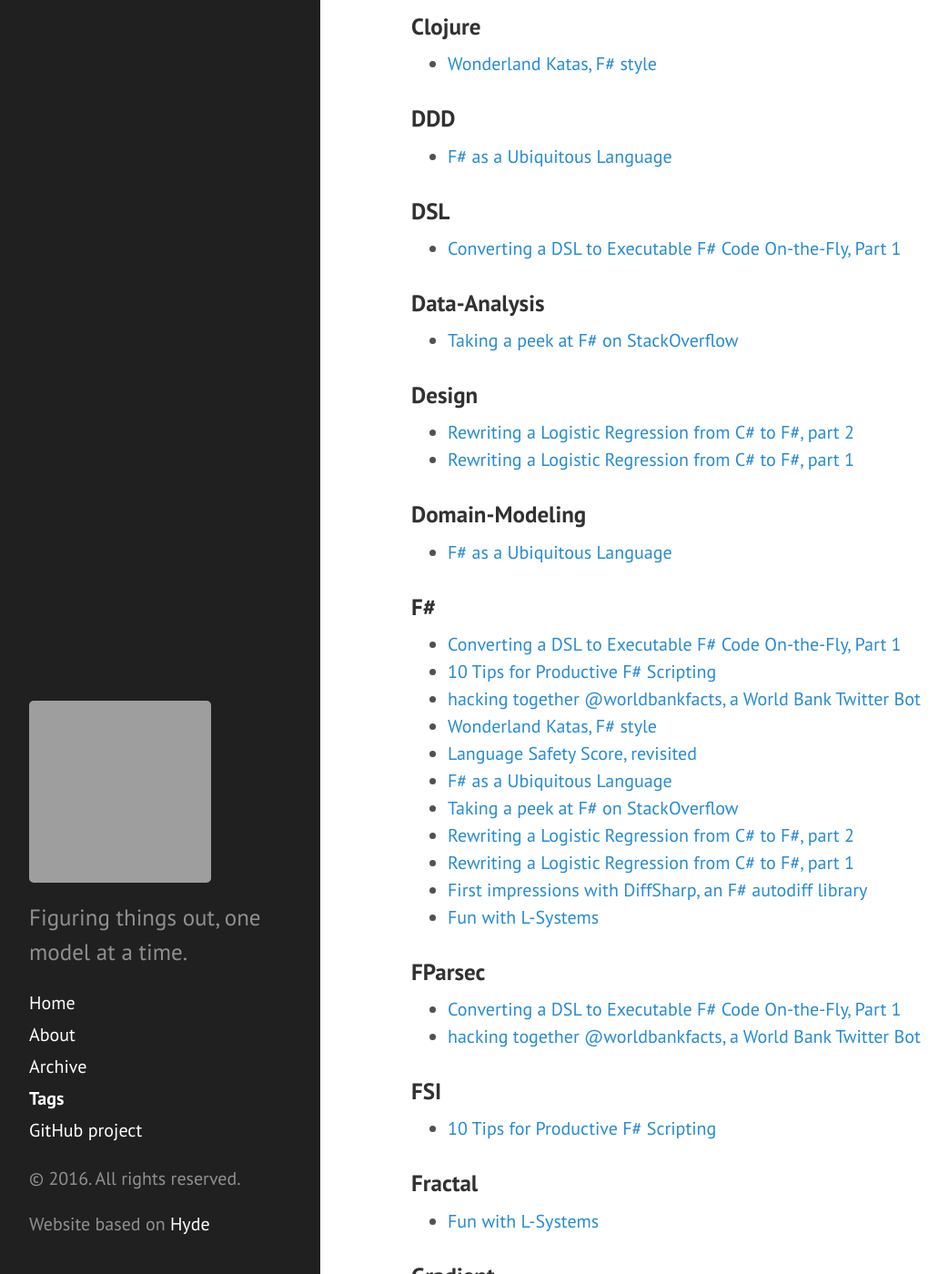
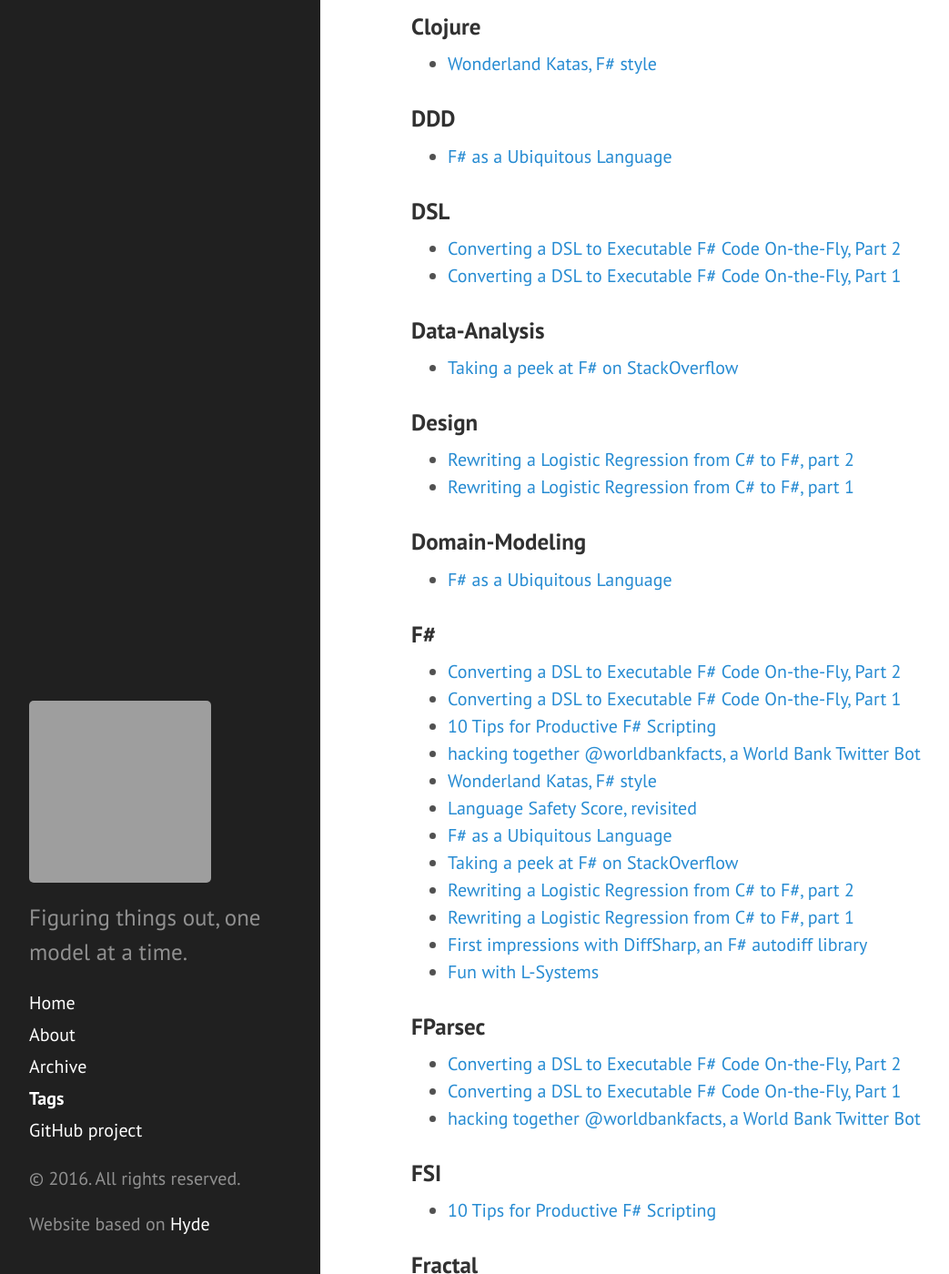
Before and after one commit to mathias-brandewinder/mathias-brandewinder.github.io, a Jekyll site: the page built from tags.html, in a window 1280 px wide and 1400 px high, scrolled down 691 px. Shown: the whole window at 91% size, without its empty margins (8-1051 px from the left). Built offline with Jekyll 4.4.1, drawn with Linux system fonts in a browser that asks for light colours; some of the changed lines change nothing that is shown; grey boxes are pictures that could not be loaded.

Commit message:
DSL with FParsec, part 2

````diff
--- a/_posts/2016-02-20-converting-dsl-to-fsharp-code-part-1.md
+++ b/_posts/2016-02-20-converting-dsl-to-fsharp-code-part-1.md
@@ -181,6 +181,6 @@ How is this helpful? At first sight, we are further away from our goal than init
 
 We will see in our next post why this might be a helpful idea after all. As a hint of things to come, we replaced our original problem (convert text to an F# function) with a much simpler one: we only have to worry about mapping the user input to 4 simple and well-defined shapes, the 4 cases of our discriminated union that constitute our internal DSL.
 
-So stay tuned for more, and see you next week! In the meanwhile, I hope you found something interesting in this post already...
+So stay tuned for more, and [see you next week](http://brandewinder.com/2016/02/20/converting-dsl-to-fsharp-code-part-2/)! In the meanwhile, I hope you found something interesting in this post already...
 
 [1]: https://gist.github.com/mathias-brandewinder/4c6fb72748becf2e930b
--- /dev/null
+++ b/_posts/2016-03-07-converting-dsl-to-fsharp-code-part-2.md
@@ -0,0 +1,361 @@
+---
+layout: post
+title: Converting a DSL to Executable F# Code On-the-Fly, Part 2
+tags:
+- F#
+- DSL
+- FParsec
+---
+
+In [our previous post][1], we started attacking the following problem: we want our application to take in raw strings, representing code written in our own, custom domain-specific language, and convert them on the fly to F# functions, so that our use can change the behavior of the application at run time. In our particular example, to keep simple, we are simply trying to inject arbitrary functions of the form f(x) = (1 + 2 * x) * 3, that is, functions that take in a float as input, and return a float by combining addition and multiplication.
+
+As a first step, we created an internal representation for our functions, using F# discriminated unions to [model functions as nested expressions][2]. This internal DSL gave us a type-safe, general representation for any function we might want to handle. However, we are still left with one problem: what we want now is to convert raw strings into that form. If we manage to do that, we are done: our user can, for instance, write functions in our own language in a text file, and have the application pick that file and convert it to F# code it can run.
+
+## Setting up FParsec
+
+To achieve our goal, we are going to use [FParsec][3], an F# parser-combinator library. The general idea behind FParsec goes along these lines:
+
+* create small parsers, functions that recognize and convert simple elements of your custom language in a string of text,
+* combine them into larger functions that can process increasingly complex pieces of the language, using built-in combinators.
+
+Rather than go into explaining how and why FParsec works, we will illustrate in this post how to use it as we go, working through our example, progressively introducing useful elements of the library. First, we'll add a reference to the FParsec NuGet package using Paket, and include it in our script:
+
+``` fsharp
+#I @"../packages/"
+#r @"fparsec/lib/net40-client/fparseccs.dll"
+#r @"fparsec/lib/net40-client/fparsec.dll"
+open FParsec
+```
+
+Next, we will add a "convenience" function in our script, which will allow us to test out "live" if our parsers work the way we expect:
+
+``` fsharp
+let test parser text =
+    match (run parser text) with
+    | Success(result,_,_) -> printfn "Success: %A" result
+    | Failure(_,error,_) -> printfn "Error: %A" error
+```
+
+Inspecting the signature of `test` is instructive:
+
+```fsharp
+val test : parser:Parser<'a,unit> -> text:string -> unit
+```
+
+`test` expects a function `parser`, which is expected to recognize / extract a generic type `'a` from a raw string `text`. `test` calls `run`, a built-in FParsec function, which can produce two results. Either
+
+* parsing succeeds, and we get back a `Success`, containing 3 elements, an instance of `'a` and some additional information,
+* parsing fails, and we get back a `Failure`, containing 3 elements, the second one being a `ParserError`.
+
+Let's try this out, using [`pfloat`][4], one of the built-in parser functions that ship with FParsec. `pfloat` is a function that parses floats; that is, it will recognize and extract a floating-point number from text:
+
+``` fsharp
+test pfloat "1.23"
+>
+Success: 1.23
+
+test pfloat "abc"
+>
+Error: "Error in Ln: 1 Col: 1
+abc
+^
+Expecting: floating-point number
+"
+test pfloat " 1.23"
+>
+Error: "Error in Ln: 1 Col: 1
+ 1.23
+^
+Expecting: floating-point number
+"
+```
+
+Note how convenient this is: we can try out that function, right from our script, and we immediately get usable error messages, pointing out what went wrong, and where. In the first error case, `pfloat` signals with a little caret symbol `^` that instead of a floating-point number, it found the character `a` in line 1, column 1 of the input. In the second case, it also spots an issue: the string starts with a space. FParsec is not trying to find a match in the entire string, like, for instance:
+
+``` fsharp
+open System.Text.RegularExpressions
+let pattern = Regex(@"\d+")
+pattern.Match "   123   "
+```
+
+## Parsing simple expressions with FParsec
+
+So how do we use this to solve our problem? The `Expression` type we defined earlier gives us a clear path:
+
+``` fsharp
+type Expression =
+    | X
+    | Constant of float
+    | Add of Expression * Expression
+    | Mul of Expression * Expression
+```
+
+We need to recognize 4 cases in our language: a variable X, a constant value, additions and multiplications. Let's start with the low-hanging fruits, the variable and the constants. Constants are straightforward: if we find a floating-point number in our user input, we need to extract it, and wrap it into a `Constant`.
+
+To achieve this, we will use `|>>`, one of the [built-in operators][5], which applies the parser on the left, takes the result, and passes it as an argument to the function on the right, in a fashion somewhat similar to the `|>` operator:
+
+``` fsharp
+let parseConstant = pfloat |>> Constant
+
+test parseConstant "123.45"
+>
+Success: Constant 123.45
+```
+
+> If you do not add the test case `test parseConstant "123.45"` to your script, F# will complain about a Value Restriction problem. The issue here is that there is not enough information for F# type inference to determine what types `parseConstant` is supposed to work with. Providing an actual example, as we did, is one way to address this; the other option is to add type annotations.
+
+Great - that's one case covered. The case of variables is fairly easy as well: we need to look for a constant denoted `x` in the text, and if we find it, return `X`, the first case in our discriminated union. By analogy with the previous example, we could look for a string parser, `pstring`, and do something like this:
+
+``` fsharp
+let parseVariable = pstring "x"
+test parseVariable "x"
+>
+Success: "x"
+```
+
+This doesn't quite work, though - `pstring` recognizes a string, and returns it; we don't care about the string itself, we just want to return `X` when we found "x" in the text. There is another built-in function for that purpose, `stringReturn`:
+
+``` fsharp
+let parseVariable = stringReturn "x" X
+test parseVariable "x"
+>
+Success: X
+```
+
+In a nutshell, what `parseVariable` does is the following: when it finds the string "x" in the text, it returns `X`.
+
+## Using our basic parser
+
+Now that we can parse 2 of the elements of our expressions, can we do something with it? Let's try. What we can write at that point is a parser which will recognize either a variable, or a constant:
+
+``` fsharp
+let parseExpression = parseVariable <|> parseConstant
+
+test parseExpression "123.45"
+>
+Success: Constant 123.45
+
+test parseExpression "x"
+>
+Success: X
+```
+
+We are using another combinator here, [`<|>`][6]: `parseExpression` will try to apply `parseVariable` first, and if that doesn't succeed, try `parseConstant` next, as the following example illustrates:
+
+``` fsharp
+test parseExpression "nope"
+>
+Error: "Error in Ln: 1 Col: 1
+nope
+^
+Expecting: floating-point number or 'x'
+```
+
+All we need to do now is to refactor a bit our earlier code: instead of taking in an `Expression`, `Program.Run` should instead take in a string, and attempt to parse it into an `Expression`. We are not guaranteed that the input will be well-formed, so we need to handle the case where the parser fails:
+
+``` fsharp
+type Program () =
+
+    member this.Run (x:float,code:string) =
+        match (run parseExpression code) with
+        | Failure(message,_,_) ->
+            printfn "Malformed code: %s" message
+        | Success(expression,_,_) ->
+            let f = interpret expression
+            let result = f x
+            printfn "Result: %.2f" result
+```
+
+We can only handle trivial functions for now, but still - progress! At that point, we can pass in arbitrary strings, and attempt to run them:
+
+``` fsharp
+let program = Program()
+
+let code = "42"
+program.Run(10.0,code)
+>
+Result: 42.00
+
+let code2 = "x"
+program.Run(10.0,code2)
+>
+Result: 10.00
+```
+
+In the first case, we are running the function `f(x)=42.0`, and in the second, `f(x)=x`, evaluating both for `x=10.0`. Our program now accepts raw strings, converts them into expressions, and creates and executes an F# function on the fly. On the one hand, this is definitely going the right direction; on the other hand, the functions we are handling right now are completely trivial. Let's fix that, and extend our parser, so that it handles less uninteresting cases.
+
+## Parsing operations, first take
+
+At that point, I hope that things are starting to make sense, on an intuitive level. We built 2 small parsers for trivial cases, the next step is to expand our parser to handle the 2 missing cases in our `Expression`, `Add of Expression * Expression` and `Mul of Expression * Expression`. Before going all in, we will warm up with a smaller problem, introducing a few more ideas in the process.
+
+Let's start with a limited version of addition, where we ignore nested expressions, and simply support "flat" expressions `add(x,1)` or `add(x,x)`. Here is how we will approach it: we are looking for the string `add`, followed by 2 expressions (either constant or variable), separated by a comma, between parenthesis. If we find this, we want to parse the two expressions, retrieve them inside a tuple, and construct an instance of `Add(expression1,expression2)`.
+
+All the building blocks for this are directly available in FParsec. Let's go inside-out: first, we need to parse 2 expressions, separated by a comma, into a tuple. FParsec has a built-in parser `tuple2`, which takes 2 parsers, and wraps their result into a tuple, like this:
+
+``` fsharp
+let parseExpressionsPair =
+    tuple2 parseExpression parseExpression
+```
+
+This is close, but not exactly what we need - we need to specify that a comma is separating the arguments. What we want to say is "parse an expression, parse a comma (but ignore it), and parse another expression". For this, we'll use yet another built-in operator, `.>>`. This one allows you to combine two parsers, but retain only the result on the left, where the dot is located. Similarly, `>>.` combines two parsers, but keeps only the result from the right-hand side, where the dot is.
+
+Using this operator, we can now fix our parser:
+
+``` fsharp
+let parseExpressionsPair =
+    tuple2
+        (parseExpression .>> pstring ",")
+        parseExpression
+
+test parseExpressionsPair "x,42"
+>
+Success: (X, Constant 42.0)
+```
+
+We parse a tuple, using a first parser that looks for an expression followed by a comma (which we ignore), and a second one that just looks for an expression. We can now combine this into a parser for addition:
+
+``` fsharp
+let parseAddition =
+    pstring "add" >>.
+    between
+        (pstring "(")
+        (pstring ")")
+        parseExpressionsPair
+    |>> Add
+
+test parseAddition "add(1,x)"
+>
+Success: Add (Constant 1.0,X)
+```
+
+Let's break it down a bit: first, we look for the string "add", and ignore it, parsing what comes next with `>>.`. The built-in `between` function allows us to combine 3 parsers: the first one, `pstring "("`, will parse an opening parenthesis, the second, `pstring ")"`, parses a closing parenthesis, and the third one defines what we are looking for between these two, in this case, a pair of expressions. And... that's it. This will extract the pair of arguments, and send it as a tuple into `Add`. Done.
+
+We could write the parser for multiply the same way; we will refactor a bit, to eliminate some of the blatant code duplication, ending up with this:
+
+``` fsharp
+let parseExpressionsPair =
+    between
+        (pstring "(")
+        (pstring ")")
+        (tuple2
+            (parseExpression .>> pstring ",")
+            parseExpression)
+
+let parseAddition =
+    pstring "add" >>.
+    parseExpressionsPair
+    |>> Add
+
+let parseMultiplication =
+    pstring "mul" >>.
+    parseExpressionsPair
+    |>> Mul
+```
+
+We can now modify the `Program`, creating first (at least for now) a parser that handles the 2 new cases:
+
+``` fsharp
+let fullParser = parseVariable <|> parseConstant <|> parseAddition <|> parseMultiplication
+
+type Program () =
+
+    member this.Run (x:float,code:string) =
+        match (run fullParser code) with
+        | Failure(message,_,_) ->
+            printfn "Malformed code: %s" message
+        | Success(expression,_,_) ->
+            let f = interpret expression
+            let result = f x
+            printfn "Result: %.2f" result
+
+let program = Program()
+
+let code = "add(x,42)"
+program.Run(10.0,code)
+>
+Result: 52.00
+
+let code2 = "mul(x,x)"
+program.Run(10.0,code2)
+>
+Result: 100.00
+```
+
+_[Gist available here][7]_
+
+## Parsing nested expressions
+
+We are getting warmer - now we can handle constants, variables, and simple addition and multiplication. However, we are still not supporting our full language: if we pass in a more complex expression, such as `add(x,mul(x,42))`, our program will fail.
+
+The issue here is that our type `Expression` is defined recursively; for example, an expression can be an addition, which is itself formed of 2 sub-expressions: `Add of Expression * Expression`. However, our parser is currently not recursive: `parseExpression` is handling only variables or constants. The tricky part is that to correctly define `parseExpression`, we need to define beforehand in code `parseAddition` and `parseMultiplication` - but to correctly define `parseAddition`, we also need to already have a definition for `parseExpression`.
+
+<iframe src="//giphy.com/embed/kbpT1fYPxC5EY" width="480" height="179" frameBorder="0" class="giphy-embed" allowFullScreen></iframe><p><a href="https://giphy.com/gifs/tornado-kbpT1fYPxC5EY">via GIPHY</a></p>
+
+So... what do we do?
+
+FParsec handles this with an intimidatingly named function `createParserForwardedToRef ()`. That function allows us to declare the parser we need, `parseExpression`, but to defer its implementation, by creating an empty ref cell which will contain the actual implementation, to be filled in later. Once that is done, calls to the parser will be forwarded to that implementation.
+
+In our case, before doing anything else, we define the full `parseExpression` parser, and declare that its actual body will be found in `implementation`, a mutable ref cell that holds nothing at the moment:
+
+``` fsharp
+let parseExpression, implementation = createParserForwardedToRef ()
+```
+
+We can then define `parseMultiplication` using `parseExpression`, but instead of the `fullParser` we had before, we can now fill in the actual implementation, which will receive the calls from `parseExpression`:
+
+``` fsharp
+implementation := parseVariable <|> parseConstant <|> parseAddition <|> parseMultiplication
+```
+
+And this time, we are really done. We can now run arbitrarily complex expressions in our program, like this:
+
+``` fsharp
+type Program () =
+
+    member this.Run (x:float,code:string) =
+        match (run parseExpression code) with
+        | Failure(message,_,_) ->
+            printfn "Malformed code: %s" message
+        | Success(expression,_,_) ->
+            let f = interpret expression
+            let result = f x
+            printfn "Result: %.2f" result
+
+let program = Program()
+
+let code = "add(x,mul(x,42))"
+program.Run(10.0,code)
+>
+Result: 430.00
+```
+
+_[Gist available here][8]_
+
+## Conclusion
+
+When we started this post, our goal was to enable our users to write code in a DSL, and convert it to executable F# code on the fly, to change the behavior of our application at run time. It took us about 60 lines of F#, but we did it!
+
+Let's briefly recap the process we followed:
+
+* define an external DSL for our user
+* parse it into an internal F# representation, using Discriminated Unions,
+* process it using an F# interpreter
+
+The example we used was rather simple; however, it would be pretty easy to extend it from here, to support a variety of operations, such as min/max, or exponential. I specifically picked a DSL that was simple to parse, in that it support only pairs of arguments. A more natural DSL would perhaps handle arbitrary lists, such as `add(1,X,mul(x,x,x))`, or even better, `(x*x*x)+x+1`. This is feasible, but a bit more intricate - I chose to keep the example simple, to illustrate the whole process end-to-end, without getting bogged down into too many annoying side-tracks. If you are interested in seeing more elaborate examples, I recommend taking a look at [@TheBurningMonk](https://twitter.com/theburningmonk)'s wonderful [Random Arts Bot][9] project, and at [@ptrelford](https://twitter.com/ptrelford)'s amazing series [building and extending Small Basic][10], which provides a working example of implementing a full "serious" language.
+
+Finally, the whole exercise got me thinking quite a bit about DSLs in general. The first interesting tension I see at play is between "internal" and "external"; in our case, the F# representation for expressions is actually quite good. It's not quite what a human would write, but on the flip side, we get tooling, static types, and we can directly use .NET, which are significant benefits. By contrast, the external DSL can be made much more human-friendly: for instance, we can simply type add(4,1.0), which is obviously less annoying than Add(Constant(4.0),Constant(1.0)) - but as we create a brand-new language, instead of a "dialect" of an existing one, we are left quite naked, with no tools or support. Furthermore, my experience so far has been that defining a language that can be parsed easily is much more intricate than one might think. At what point do the benefits of that language outweigh the cost?
+
+Along similar lines, I think FParsec itself is an interesting case. FParsec is a DSL - it is F#, but then it isn't, you have to learn its operators and constructs. The library is beautifully designed, but it also comes with the cost of learning its own dialect. What makes it worth it is I believe the fact that the domain it targets is sufficiently narrow that it doesn't require too much new vocabulary to learn, and sufficiently general that it fits the problem of many users.
+
+At any rate, I hope there was something for you in this series! This was an interesting exercise for me, in that the approach was not something I was familiar with. This comes directly from an actual problem I had to solve on a project, and, once I got over the initial fumbling around phase, it was quite surprising how much I could achieve with very little code, and how easy solving a seemingly hard problem turned out to be. Hopefully, this will inspire you to try it out, and help you get started :)
+
+[1]: http://brandewinder.com/2016/02/20/converting-dsl-to-fsharp-code-part-1/
+[2]: https://gist.github.com/mathias-brandewinder/4c6fb72748becf2e930b#file-version-2-fsx
+[3]: http://www.quanttec.com/fparsec/
+[4]: http://www.quanttec.com/fparsec/reference/charparsers.html#members.pfloat
+[5]: http://www.quanttec.com/fparsec/reference/parser-overview.html#chaining-and-piping-parsers
+[6]: http://www.quanttec.com/fparsec/reference/primitives.html#members.:60::124::62:
+[7]: https://gist.github.com/mathias-brandewinder/4c6fb72748becf2e930b#file-version-4-fsx
+[8]: https://gist.github.com/mathias-brandewinder/4c6fb72748becf2e930b#file-version-5-fsx
+[9]: http://theburningmonk.com/2016/01/building-a-random-arts-bot-in-fsharp/
+[10]: http://trelford.com/blog/post/parser.aspx
````
